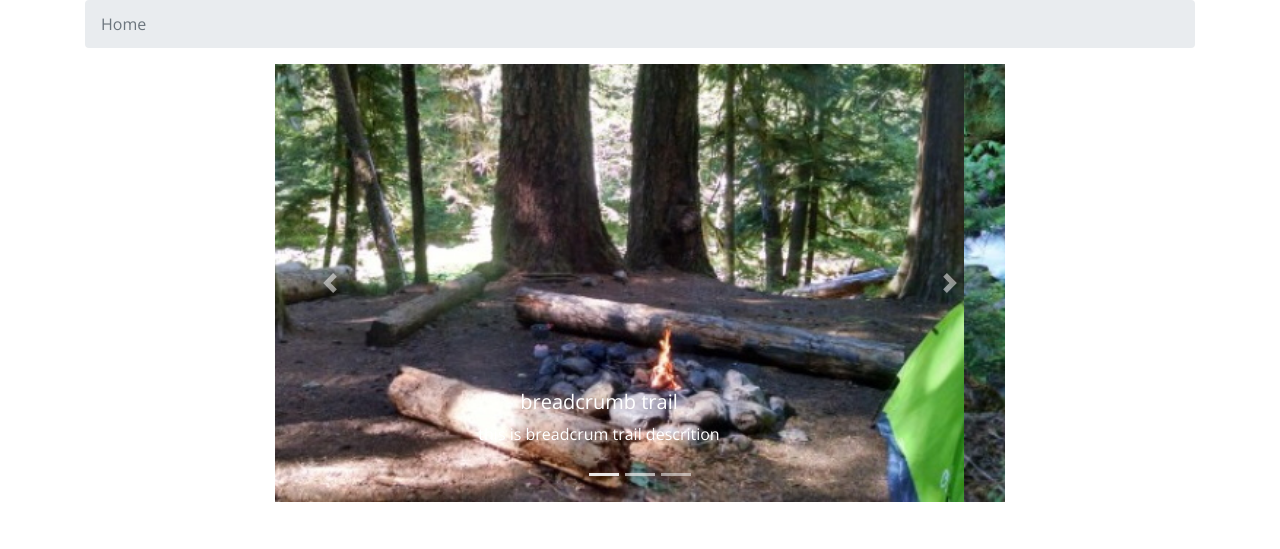
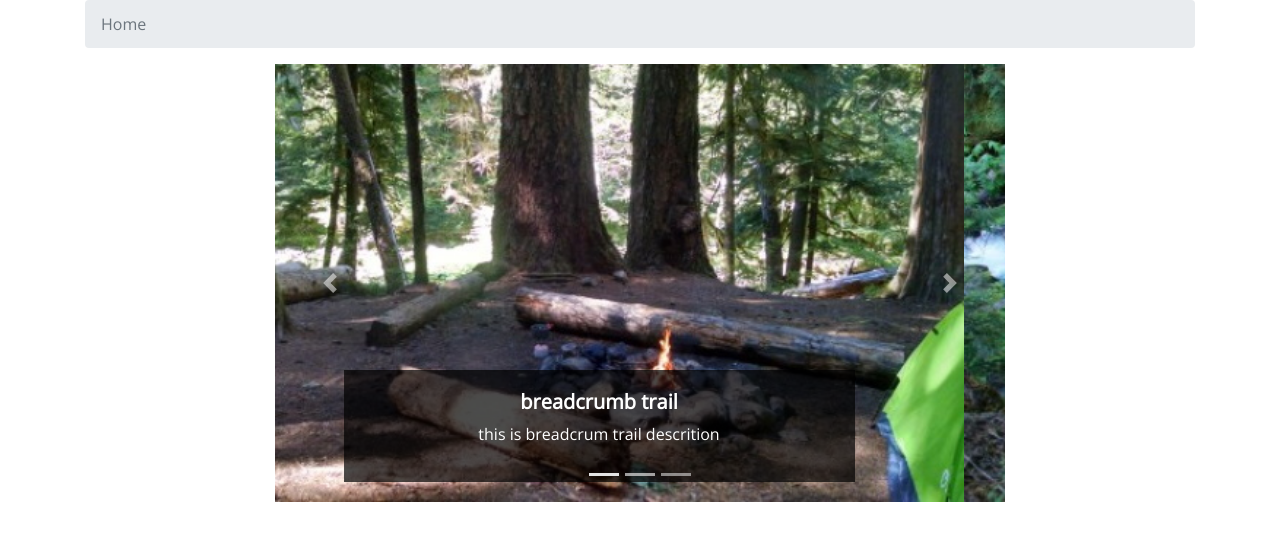
Before and after one commit to omaranBazna/2-Bootstrap, a website: page nucampsite/index.html in a window 1280 px wide. Shown: the part 204-753 px from the top of the page. Drawn offline with nearby package versions, Linux system fonts and the light colour scheme; files whose address does not match are found by name.

Commit message:
styling the carousal describtion

```diff
--- a/nucampsite/css/styles.css
+++ b/nucampsite/css/styles.css
@@ -39,3 +39,9 @@ a,a:hover{
     text-decoration: none;
     color:inherit;
 }
+.carousel-caption{
+    background-color:rgba(0,0,0,.7);
+}
+.carousel-caption h5{
+ font-weight:bold;
+}
```
